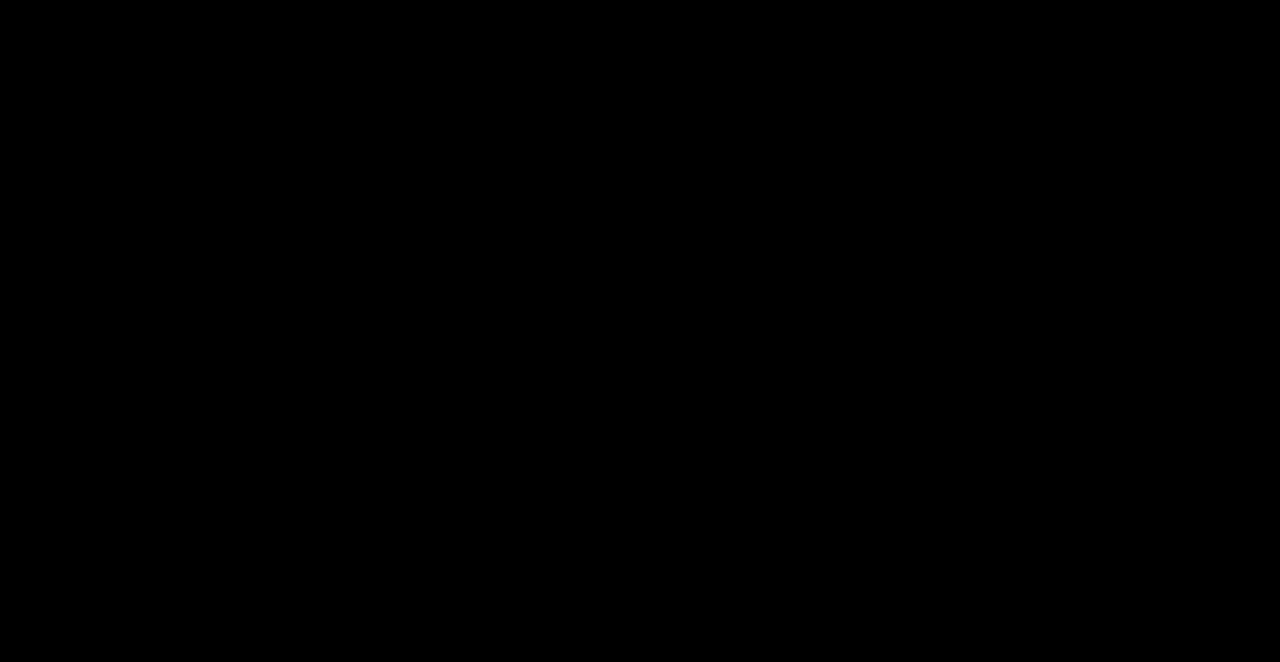
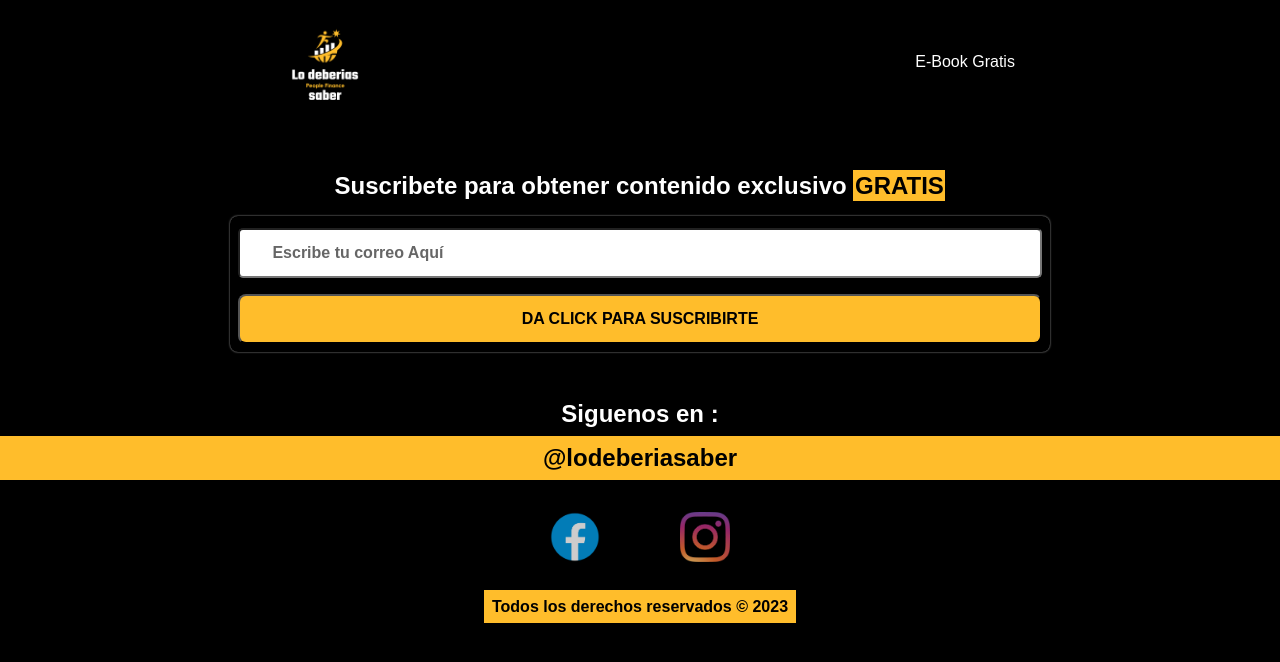
Before and after one commit to Juanpabedoyav/template-landing-page, a Next.js app: page /ebook in a window 1280 px wide. Before the commit this address had no page. Shown: the top 662 px of the page. Built offline with nearby package versions, Linux system fonts and the light colour scheme; a web font is replaced by a local one.

Commit message:
📦 NEW:  add ebook page

```diff
--- a/src/components/Footer/index.js
+++ b/src/components/Footer/index.js
@@ -7,7 +7,7 @@ import Link from 'next/link'
 export const Footer = () => {
   return (
     <>
-      <p style={{ color: 'white' }}>
+      <p style={{ color: 'white', marginBottom: '0px' }}>
         Siguenos en :
         <span className={'title title-footer'}>@lodeberiasaber</span>
       </p>
--- a/src/components/Footer/styles.js
+++ b/src/components/Footer/styles.js
@@ -8,7 +8,7 @@ export const FooterSC = styled.footer`
   img {
     width: 50px;
     height: 50px;
-    filter: opacity(0.4);
+    filter: opacity(0.8);
     transition: 0.4s;
     :hover {
       transform: scale(1.2);
--- a/src/components/Form/index.js
+++ b/src/components/Form/index.js
@@ -17,14 +17,14 @@ export const Form = () => {
   const handleSubmit = async (e) => {
     e.preventDefault()
     await saveData(mail)
-    alert('registro exitoso')
+    alert('Registro exitoso')
   }
 
   return (
     <>
-      <p style={{ color: 'white' }}>
+      <p style={{ color: 'white', marginBottom: '1rem' }}>
         Suscribete para obtener contenido exclusivo{' '}
-        <span className={'title'}>gratis</span>
+        <span className={'title'}>GRATIS</span>
       </p>
       <FormSC>
         <form onSubmit={handleSubmit}>
--- a/src/components/Form/style.js
+++ b/src/components/Form/style.js
@@ -7,6 +7,9 @@ export const FormSC = styled.section`
     margin: 0 auto;
     /* border: 1px solid red; */
     width: 80%;
+    padding: 0.5rem;
+    box-shadow: 0px 0px 2px rgb(255, 255, 255, 0.7);
+    border-radius: 0.5rem;
     div {
       width: 100%;
       margin-top: 4px;
@@ -26,7 +29,7 @@ export const FormSC = styled.section`
     button {
       margin-top: 1rem;
       background: #ffbd2b;
-      width: 100%;
+      min-width: 100%;
       height: 50px;
       border-radius: 8px;
       font-size: 1rem;
@@ -35,6 +38,9 @@ export const FormSC = styled.section`
       cursor: pointer;
       :hover {
         transform: scale(1.1);
+        background: black;
+        border: 1px solid #ffbd2b;
+        color: white;
       }
     }
   }
--- /dev/null
+++ b/src/pages/ebook.js
@@ -0,0 +1,9 @@
+import { EbookScreen } from '../screens/EbookScreen'
+
+export default function Ebook() {
+  return (
+    <>
+      <EbookScreen />
+    </>
+  )
+}
--- /dev/null
+++ b/src/screens/EbookScreen/index.js
@@ -0,0 +1,13 @@
+import { Banner } from '../../components/Banner'
+import { Footer } from '../../components/Footer'
+import { Header } from '../../components/Header'
+import { Form } from '../../components/Form'
+export const EbookScreen = () => {
+  return (
+    <>
+      <Header />
+      <Form />
+      <Footer />
+    </>
+  )
+}
--- a/src/styles/globals.css
+++ b/src/styles/globals.css
@@ -10,6 +10,7 @@ body{
   display: flex;
   background-color: rgb(0, 0, 0);
   font-family: 'Satoshi', sans-serif;
+  flex-direction: column;
 
 }
 a{
@@ -21,7 +22,6 @@ p{
   margin: 3rem auto;
   font-size: 1.5rem;
   font-weight: 600;
-  width: 55%;
 }
 .title{
   background: #ffbd2b;
@@ -39,4 +39,5 @@ p{
     margin: 0.5rem 0;
     color: black;
     font-weight: bold;
+
 }
```
